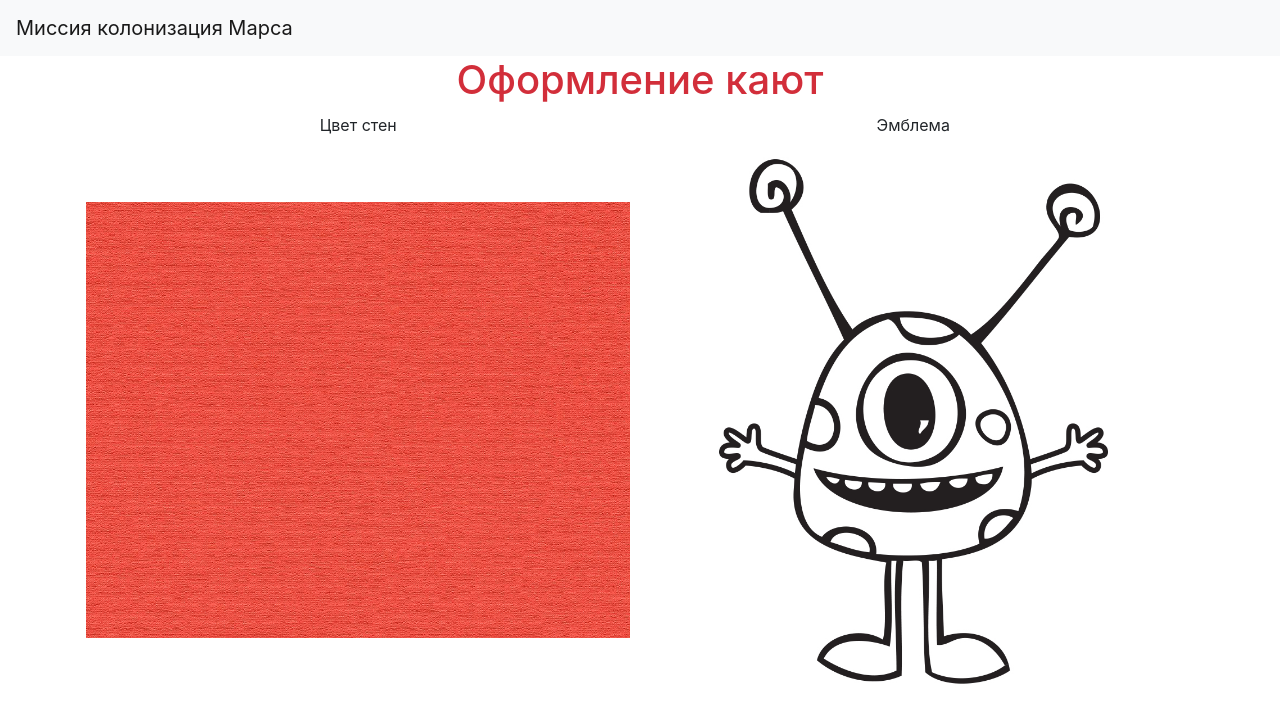
After one commit to Demitry0-0/MARS, a Flask app: page /table/1/1 in a window 1280 px wide. The commit adds this page. Shown: the top 723 px of the page. Run offline with Flask 2, Linux system fonts and the light colour scheme; some libraries are stand-ins or nearby versions.

Commit message:
Add files via upload

```diff
--- a/server.py
+++ b/server.py
@@ -2,6 +2,7 @@ from flask import Flask, url_for, request, render_template, redirect
 from flask_wtf import FlaskForm
 from wtforms import StringField, PasswordField, BooleanField, SubmitField, IntegerField
 from wtforms.validators import DataRequired
+import random
 
 
 class LoginForm(FlaskForm):
@@ -21,6 +22,19 @@ class DostupForm(FlaskForm):
 
 app = Flask(__name__)
 app.config['SECRET_KEY'] = 'yandexlyceum_secret_key'
+
+
+@app.route('/table/<sex>/<int:age>')
+def table(sex, age):
+    if sex == 'male':
+        color = random.choice(['man1.jpg', 'man2.jpg', 'man3.jpg'])
+    else:
+        color = random.choice(['girl1.jpg', 'girl2.jpg', 'girl3.jpg'])
+    if age < 21:
+        mars = 'marsianin1.jpg'
+    else:
+        mars = 'marsianin2.jpg'
+    return render_template('table.html', color=color, mars=mars)
 
 
 @app.route('/login', methods=['GET', 'POST'])
--- a/templates/base.html
+++ b/templates/base.html
@@ -7,6 +7,7 @@
           href="https://stackpath.bootstrapcdn.com/bootstrap/4.4.1/css/bootstrap.min.css"
           integrity="sha384-Vkoo8x4CGsO3+Hhxv8T/Q5PaXtkKtu6ug5TOeNV6gBiFeWPGFN9MuhOf23Q9Ifjh"
           crossorigin="anonymous">
+    <link rel="stylesheet" type="text/css" href="static/css/style.css">
     <title>{{title}}</title>
 </head>
 <body>
--- /dev/null
+++ b/templates/table.html
@@ -0,0 +1,25 @@
+{% extends "base.html" %}
+
+{% block content %}
+<center><h1>Оформление кают</h1></center>
+<center>
+    <table>
+        <tr>
+            <td>
+                <center>Цвет стен</center>
+            </td>
+            <td>
+                <center>Эмблема</center>
+            </td>
+        </tr>
+        <tr>
+            <td>
+                <img src="/static/img/{{color}}" width="100%" height="100%">
+            </td>
+            <td>
+                <img src="/static/img/{{mars}}" width="100%" height="100%">
+            </td>
+        </tr>
+    </table>
+</center>
+{% endblock %}
```
Also changed, not shown: static/css/style.css (line endings or trailing spaces), static/img/girl1.jpg (added), static/img/girl2.jpg (added), static/img/girl3.jpg (added), static/img/man1.jpg (added), static/img/man2.jpg (added), static/img/marsianin1.jpg (added), static/img/marsianin2.jpg (added), 1 other file.
